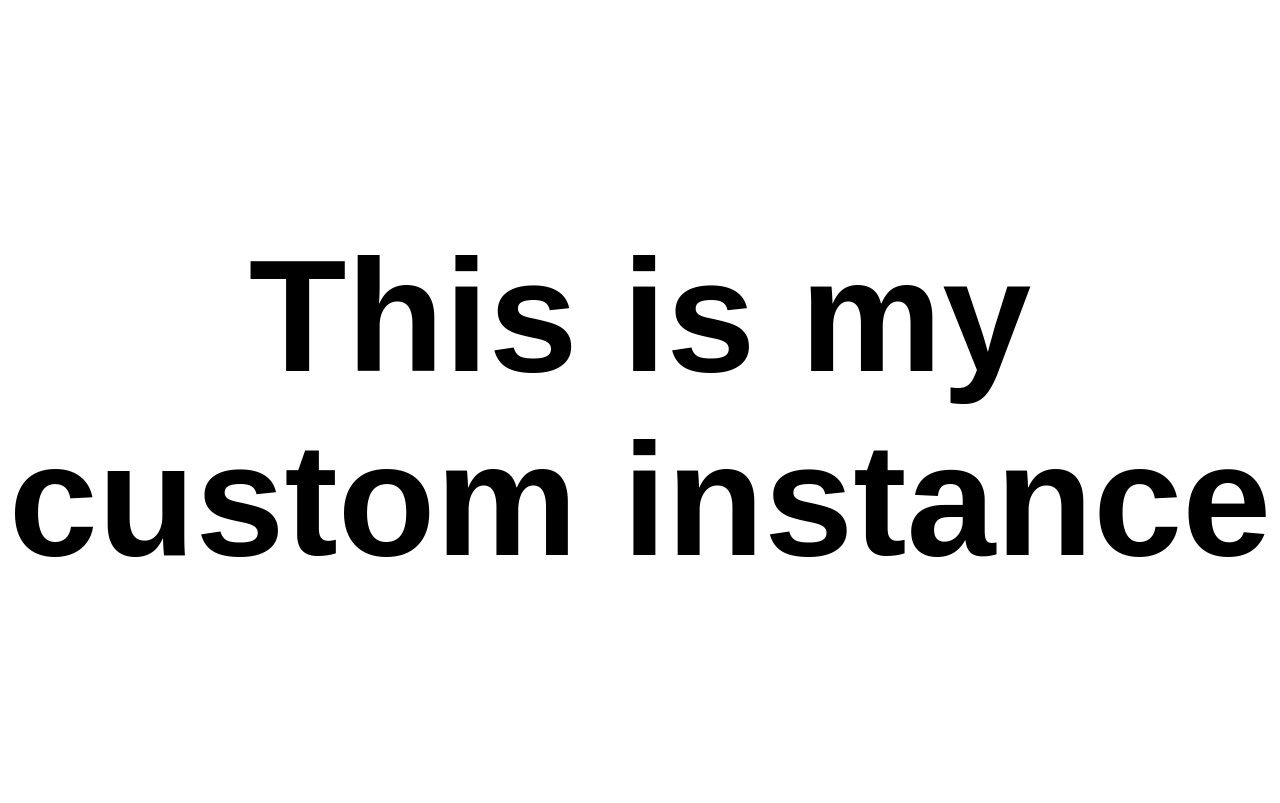
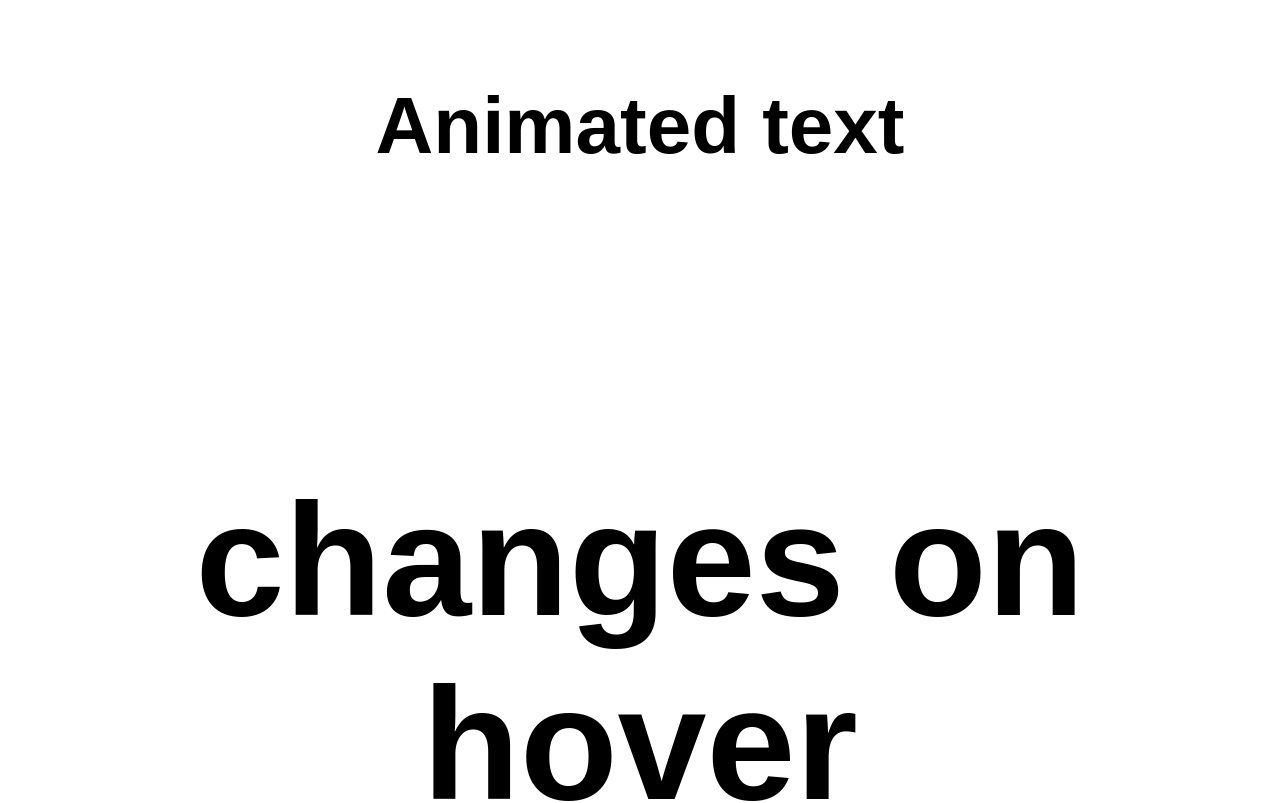
Before and after one commit to lahdesign/movement, a plain HTML site: page index.html in a window 1280 px wide. Shown: the top 803 px of the page. Drawn offline with Linux system fonts and the light colour scheme.

Commit message:
added animated text

```diff
--- a/index.html
+++ b/index.html
@@ -8,10 +8,11 @@
     <title>Document</title>
 </head>
 <body>
+    <!-- text that animates automatically -->
+    <h3>Animated text</h3>
 
-    <h1 class="variable-font">
-        This is my custom instance
-    </h1>
+    <!-- text changes on hover -->
+    <h1 class="variable-font">changes on hover</h1>
 
     <h2>This is my headline</h2>
     <p>Lorem, ipsum dolor sit amet consectetur adipisicing elit. Voluptate rerum obcaecati minima eaque in sit adipisci pariatur consequatur! Sunt eaque a modi et suscipit, animi itaque odio veniam dignissimos. Tenetur itaque illum maiores soluta dolor tempora, modi consequatur est ratione, esse nisi sint sed animi corrupti dicta perspiciatis, vero blanditiis totam consequuntur in dolore? Sit explicabo dolor, est eveniet, eum, ipsum reiciendis quas earum accusamus rerum cumque. Dolores aperiam similique ipsam placeat, facere debitis voluptatibus in fuga quos enim expedita ipsa reprehenderit provident ea cumque quae adipisci rerum, modi praesentium! Consequatur pariatur vel, doloremque adipisci mollitia eligendi! Doloremque ratione sed corrupti inventore? Voluptatibus ea possimus laboriosam, amet delectus consectetur sed. Harum tempora similique unde, aspernatur illo libero beatae recusandae ducimus non repellat magnam ut soluta suscipit veniam repudiandae. Laboriosam, distinctio labore totam cupiditate, quia aut voluptatibus atque tempora similique ab incidunt nisi quae odit mollitia et sunt repellat tempore id.</p>
--- a/style.css
+++ b/style.css
@@ -34,6 +34,20 @@ body{
 }
 
 
+h3{
+    text-align: center;
+    font-size: 5em;
+    animation: weightChange 10s infinite;
+}
+
+@keyframes weightChange {
+    0%, 100%{
+        font-variation-settings: "wght" 800, "SPAC" 120;
+    }
+    50%{font-variation-settings: "wght" 100, "SPAC" 100;}
+
+}
+
 h2{
     font-weight:100 ;
 }
```
